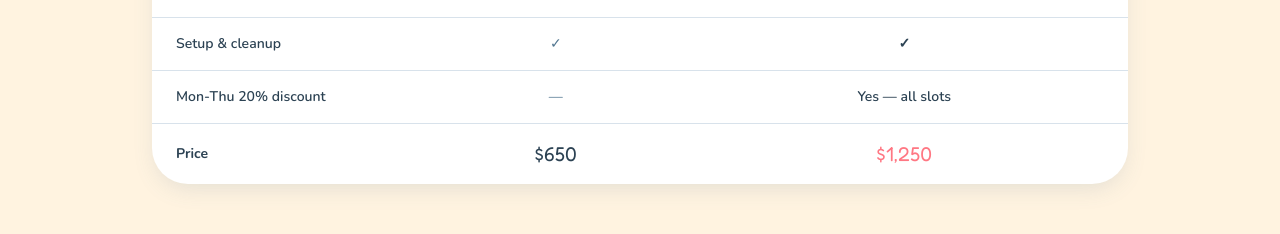
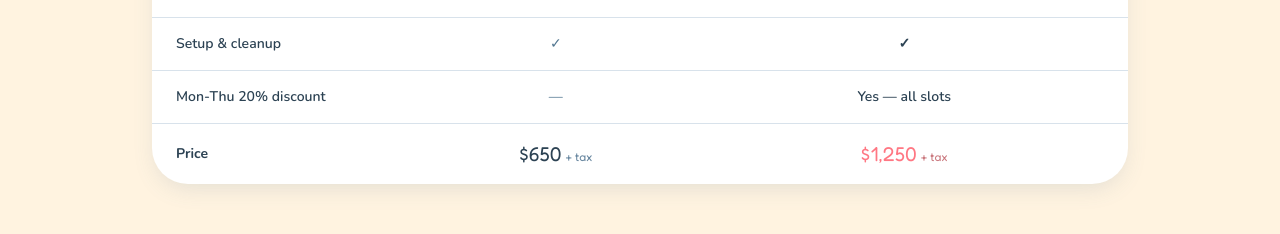
Before and after one commit to DevTeamBigWave/website, a Next.js app: page /parties in a window 1280 px wide. Shown: the part 2287-2521 px from the top of the page. Built offline with nearby package versions, Linux system fonts and the light colour scheme; no server answers.

Commit message:
Parties: '+ tax' next to package prices in comparison table

```diff
--- a/app/parties/page.tsx
+++ b/app/parties/page.tsx
@@ -199,8 +199,8 @@ function Difference() {
               <CompareRow label="Mon-Thu 20% discount" semi="—" priv="Yes — all slots" />
               <tr>
                 <td className="px-6 py-4 font-bold text-slate-700">Price</td>
-                <td className="px-6 py-4 text-center font-display text-xl text-slate-700">$650</td>
-                <td className="px-6 py-4 text-center font-display text-xl text-coral">$1,250</td>
+                <td className="px-6 py-4 text-center font-display text-xl text-slate-700">$650<span className="ml-1 text-xs font-normal text-slate-400">+ tax</span></td>
+                <td className="px-6 py-4 text-center font-display text-xl text-coral">$1,250<span className="ml-1 text-xs font-normal text-coral-700/70">+ tax</span></td>
               </tr>
             </tbody>
           </table>
```
